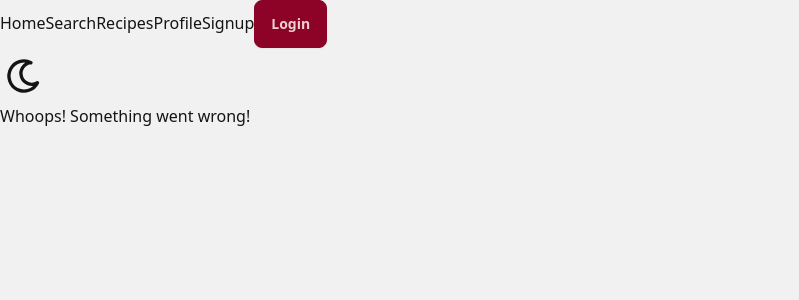
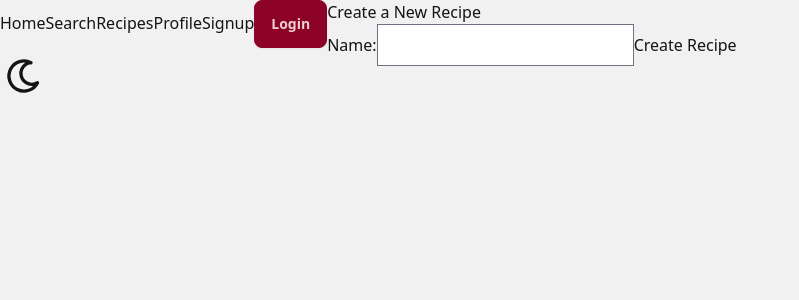
Before and after one commit to terencenikitka/recipe-lib, a React (Create React App) app in the folder client/: page /create_recipe in a window 1280 px wide. Shown: the top 300 px of the page, without its empty margins (0-799 px from the left). Built offline with nearby package versions, Linux system fonts and the light colour scheme.

Commit message:
small changes

```diff
--- /dev/null
+++ b/client/src/components/CreateRecipe.jsx
@@ -0,0 +1,65 @@
+import { useState } from "react";
+import { useNavigate } from "react-router-dom";
+
+function CreateRecipe() {
+  const [formData, setFormData] = useState({
+    name: "",
+    image: "",
+    created_date: "",
+    difficulty: "",
+    cook_time: "",
+    instruction: "",
+    chef_id: 1, // You may need to set the chef_id based on the authenticated user
+  });
+
+  const navigate = useNavigate();
+
+  const handleChange = (e) => {
+    const { name, value } = e.target;
+    setFormData({ ...formData, [name]: value });
+  };
+
+  const handleSubmit = (e) => {
+    e.preventDefault();
+
+    fetch("http://127.0.0.1:5555/recipes", {
+      method: "POST",
+      headers: {
+        "Content-Type": "application/json",
+      },
+      body: JSON.stringify(formData),
+    })
+      .then((response) => response.json())
+      .then((data) => {
+        console.log("Recipe created successfully:", data);
+        // Redirect to the recipe page or any other page after successful creation
+        navigate(`/recipes/${data.id}`);
+      })
+      .catch((error) => {
+        console.error("Error creating recipe:", error);
+      });
+  };
+
+  return (
+    <div>
+      <h1>Create a New Recipe</h1>
+      <form onSubmit={handleSubmit}>
+        {/* Add form fields based on your Recipe model */}
+        <label>
+          Name:
+          <input
+            type="text"
+            name="name"
+            value={formData.name}
+            onChange={handleChange}
+            required
+          />
+        </label>
+        {/* Add other form fields here */}
+        <button type="submit">Create Recipe</button>
+      </form>
+    </div>
+  );
+}
+
+export default CreateRecipe;
--- a/client/src/components/RecipeCardPage.jsx
+++ b/client/src/components/RecipeCardPage.jsx
@@ -1,13 +1,12 @@
 import { useEffect, useState } from "react";
 import { useParams, useNavigate } from "react-router-dom";
-import RecipeCard from "./RecipeCard";
 
 function RecipeCardPage() {
   const { id } = useParams();
   const [recipe, setRecipe] = useState(null);
   const [commentInput, setCommentInput] = useState("");
-  const [showComments, setShowComments] = useState(false); // Step 1
-  const [comments, setComments] = useState([]); // Additional state for comments
+  const [showComments, setShowComments] = useState(false);
+  const [comments, setComments] = useState([]);
   const navigate = useNavigate();
 
   useEffect(() => {
@@ -25,7 +24,7 @@ function RecipeCardPage() {
         console.error("Error fetching recipe:", error);
       });
 
-    // Fetch comments when the recipe is loaded
+
     fetch(`http://127.0.0.1:5555/comments?recipe_id=${id}`)
       .then((response) => {
         if (response.ok) {
@@ -39,7 +38,7 @@ function RecipeCardPage() {
       .catch((error) => {
         console.error("Error fetching comments:", error);
       });
-  }, [id, commentInput]); // Add commentInput as a dependency
+  }, [id, commentInput]);
 
 
 
@@ -48,7 +47,7 @@ function RecipeCardPage() {
   }
 
   function handleCommentSubmit() {
-    // Convert the comment created_date to a JavaScript Date object
+
     const createdDate = new Date();
     const formattedDate = createdDate.toISOString().replace('T', ' ').replace('Z', '');
 
@@ -73,7 +72,7 @@ function RecipeCardPage() {
   }
 
   function handleShowComments() {
-    // Toggle the display of comments
+
     setShowComments(!showComments);
   }
 
```
Also changed, not shown: client/src/routes.js (+5 -2 lines).
